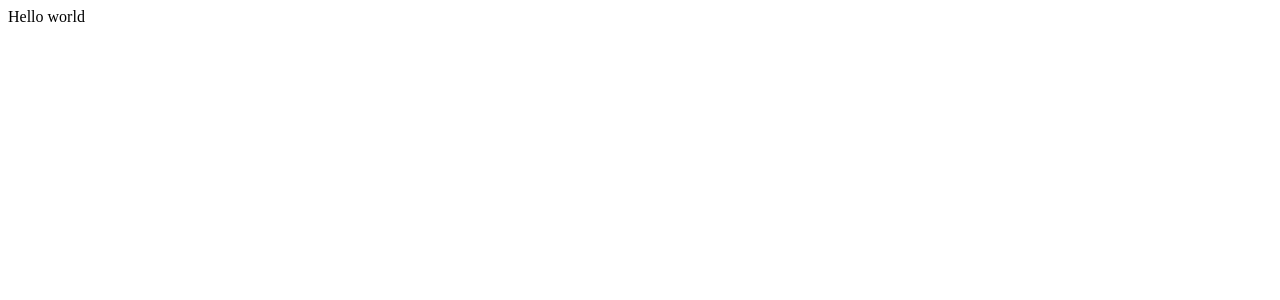
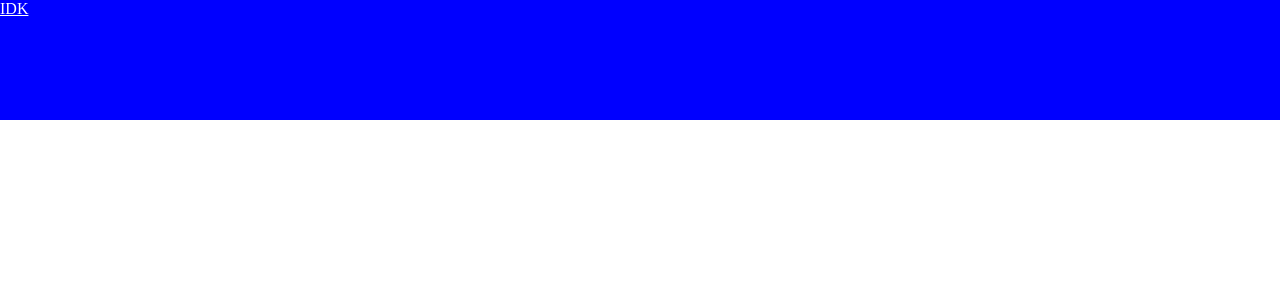
Before and after one commit to Cinque-Web-Development/myspace.rn, a React (Create React App) app: page / in a window 1280 px wide. Shown: the top 300 px of the page. Built offline with nearby package versions, Linux system fonts and the light colour scheme.

Commit message:
nav bar add

```diff
--- /dev/null
+++ b/src/App.css
@@ -0,0 +1,4 @@
+body {
+  margin: 0;
+  box-sizing: border-box;
+}
--- a/src/App.js
+++ b/src/App.js
@@ -1,9 +1,11 @@
-import React from 'react'
+import React from 'react';
+import NavBar from './components/NavBar/NavBar'
+import './App.css'
 
 export default function App() {
   return (
-    <div>
-      Hello world
+    <div className="myspace">
+      <NavBar />
     </div>
   )
 }
--- /dev/null
+++ b/src/components/NavBar/NavBar.css
@@ -0,0 +1,8 @@
+.nav-bar {
+  background-color: blue;
+  height: 120px;
+}
+
+.link {
+  color: white;
+}
--- /dev/null
+++ b/src/components/NavBar/NavBar.js
@@ -0,0 +1,12 @@
+import React from 'react';
+import './NavBar.css'
+
+export default function NavBar() {
+  return (
+    <div>
+      <nav className="nav-bar">
+        <a className="link"a href='/'>IDK</a>
+      </nav>
+    </div>
+  )
+}
```
